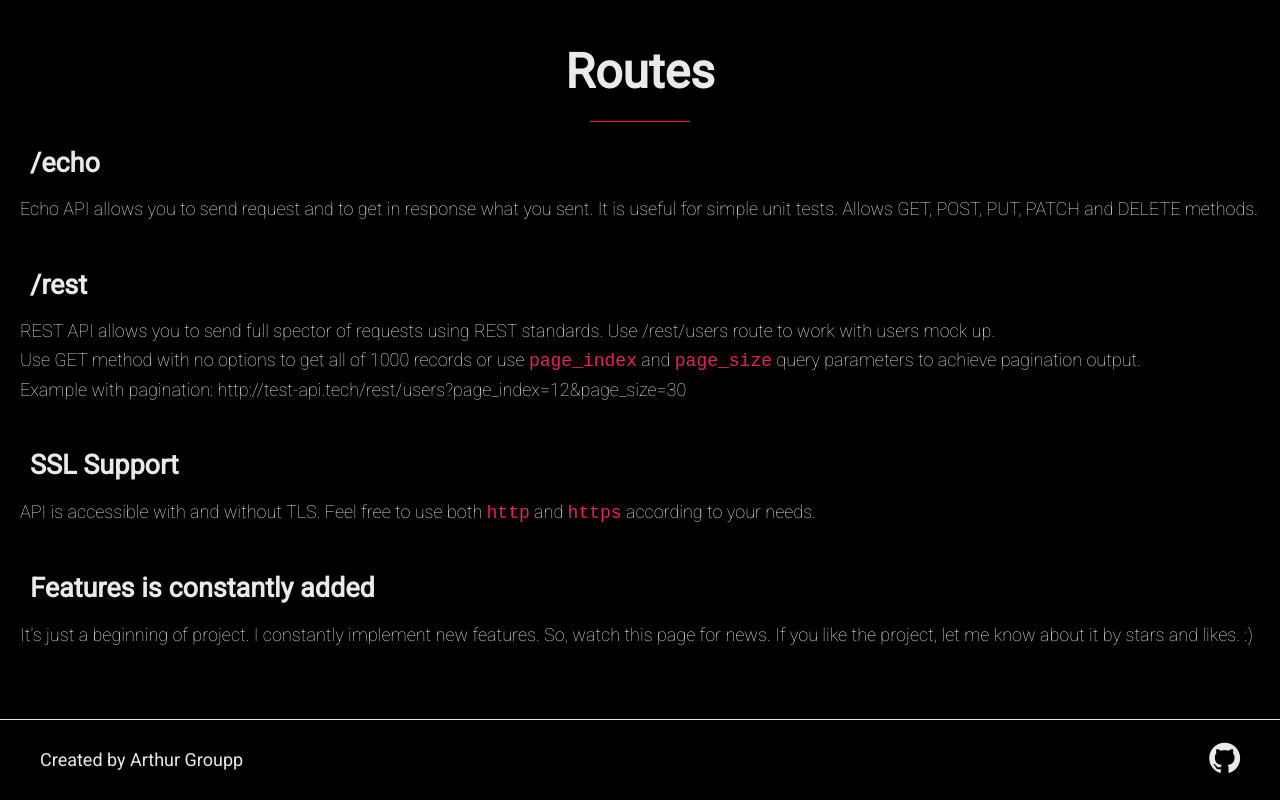
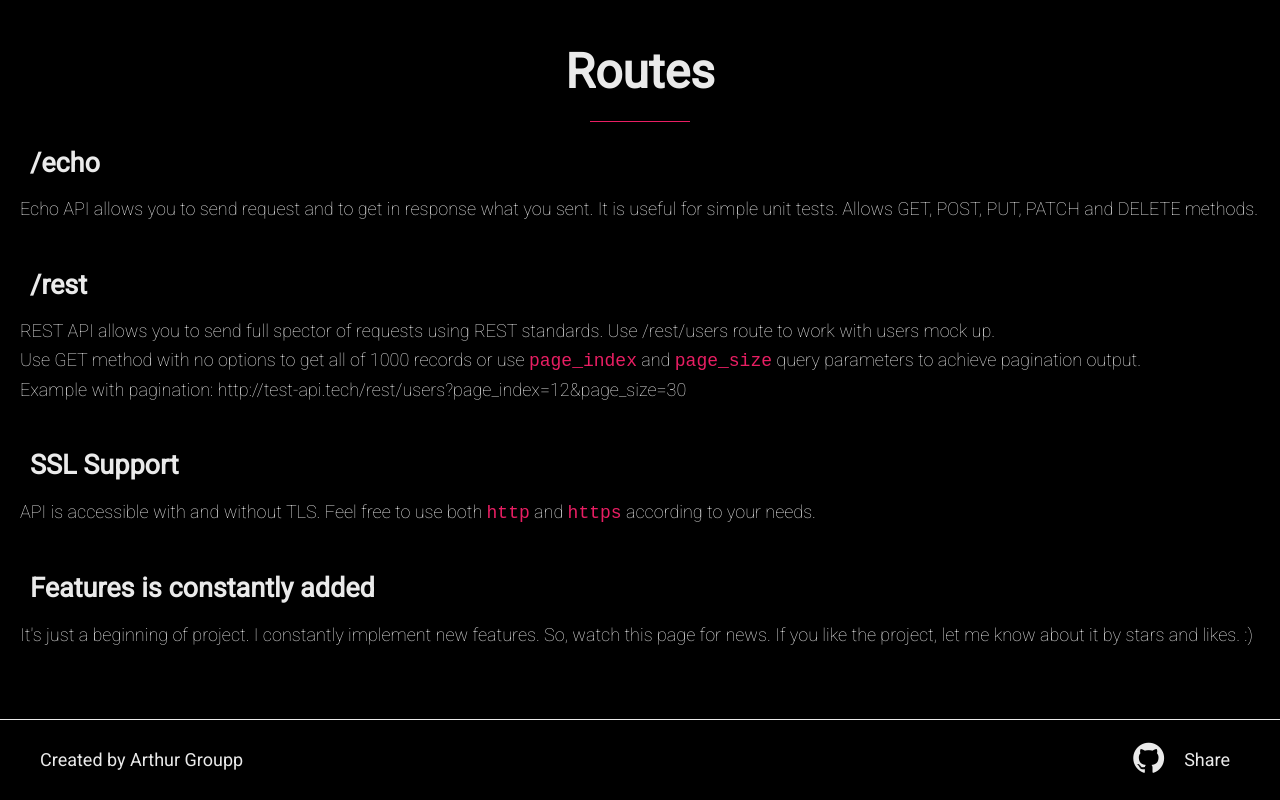
Before and after one commit to agroupp/test-api, a website: page public/index.html in a window 1280 px wide. Shown: the part 586-1386 px from the top of the page. Drawn offline with Linux system fonts and the light colour scheme.

Commit message:
Added fb share button

```diff
--- a/public/index.html
+++ b/public/index.html
@@ -18,6 +18,14 @@
     <link rel="shortcut icon" href="favicon.ico" type="image/x-icon">
 </head>
 <body>
+    <div id="fb-root"></div>
+    <script>(function(d, s, id) {
+          var js, fjs = d.getElementsByTagName(s)[0];
+          if (d.getElementById(id)) return;
+          js = d.createElement(s); js.id = id;
+          js.src = "//connect.facebook.net/en_US/sdk.js#xfbml=1&version=v2.10&appId=365931037172560";
+          fjs.parentNode.insertBefore(js, fjs);
+        }(document, 'script', 'facebook-jssdk'));</script>
     <header class="fullwidth main-header">
         <div class="title">
             <h1 class="main-title">
@@ -77,7 +85,14 @@
     <footer class="main-footer">
         <p>Created by Arthur Groupp</p>
         <section class="social">
-            <a href="https://github.com/agroupp/test-api"><i class="fa fa-github fa-2x"></i></a>
+            <a href="https://github.com/agroupp/test-api" class="social-button"><i class="fa fa-github fa-2x"></i></a>
+            <div class="fb-share-button social-button"
+                data-href="https://test-api.tech/" data-layout="button" data-size="large" data-mobile-iframe="true">
+                <a class="fb-xfbml-parse-ignore" target="_blank"
+                    href="https://www.facebook.com/sharer/sharer.php?u=https%3A%2F%2Ftest-api.tech%2F&amp;src=sdkpreparse">
+                    Share
+                </a>
+            </div>
         </section>
     </footer>
 </body>
--- a/public/style.css
+++ b/public/style.css
@@ -102,3 +102,11 @@ code {
     justify-content: space-between;
     align-items: center;
 }
+.social{
+    display: flex;
+    align-items: center;
+}
+.social-button{
+    display: block;
+    margin: 0 10px;
+}
```
